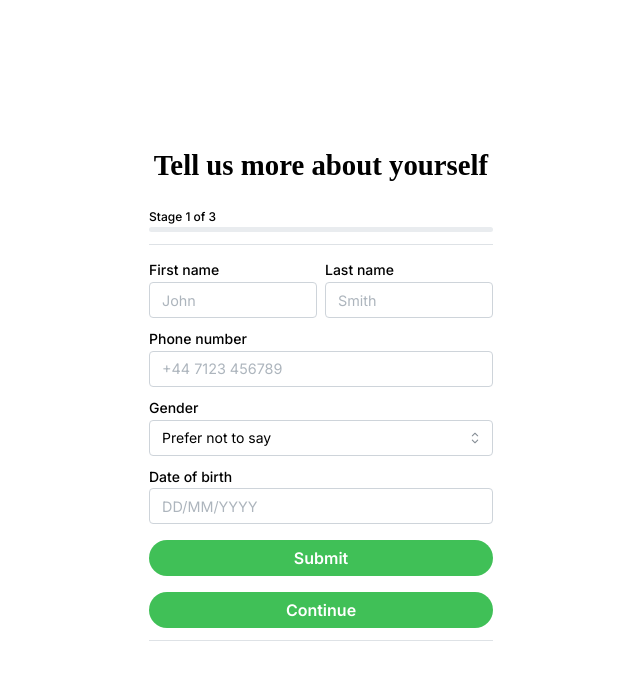
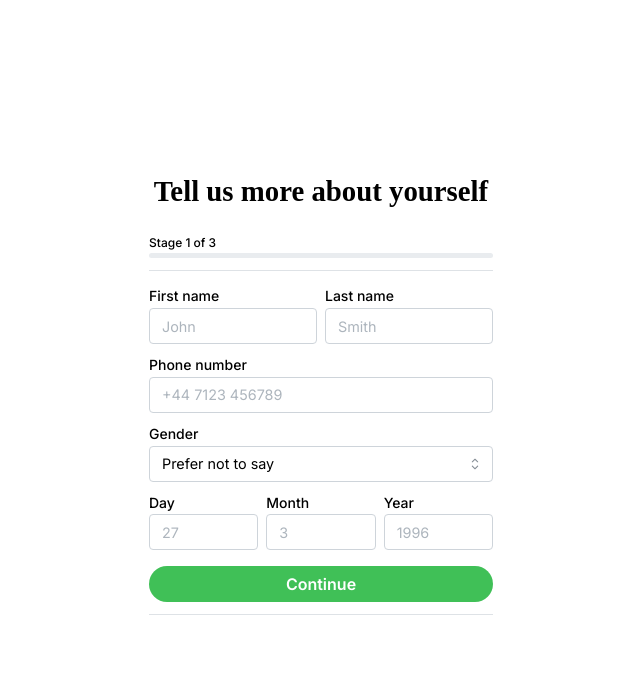
Before and after one commit to njcushing/online-shop, a React (Vite) app in the folder packages/frontend/: page /create-account in a window 1280 px wide. Shown: the top 680 px of the page, without its empty margins (319-959 px from the left). Built offline with nearby package versions, Linux system fonts and the light colour scheme; a web font is replaced by a local one.

Commit message:
Swap DateInput for NumberInputs for date of birth fields

```diff
--- a/packages/frontend/src/features/SetPersonalInformationForm/index.module.css
+++ b/packages/frontend/src/features/SetPersonalInformationForm/index.module.css
@@ -41,7 +41,8 @@
     width: 100%;
 }
 
-.name-fields-container {
+.name-fields-container,
+.date-of-birth-fields-container {
     display: flex;
     flex-direction: row;
     gap: 8px;
--- a/packages/frontend/src/features/SetPersonalInformationForm/index.tsx
+++ b/packages/frontend/src/features/SetPersonalInformationForm/index.tsx
@@ -1,9 +1,15 @@
 import { useContext } from "react";
-import { Input, TextInput, Button, Divider, Progress, NativeSelect } from "@mantine/core";
-import { DateInput } from "@mantine/dates";
+import {
+    Input,
+    TextInput,
+    NumberInput,
+    Button,
+    Divider,
+    Progress,
+    NativeSelect,
+} from "@mantine/core";
 import { useForm, SubmitHandler, Controller } from "react-hook-form";
 import { zodResolver } from "@hookform/resolvers/zod";
-import dayjs from "dayjs";
 import { CreateAccountContext } from "@/pages/CreateAccount";
 import { PersonalInformationFormData, personalInformationFormDataSchema } from "./utils/zodSchema";
 import styles from "./index.module.css";
@@ -104,6 +110,7 @@ export function SetPersonalInformationForm() {
 
                         <NativeSelect
                             {...register("gender")}
+                            {...inputProps}
                             label="Gender"
                             data={[
                                 { label: "Male", value: "male" },
@@ -115,38 +122,64 @@ export function SetPersonalInformationForm() {
                             error={createInputError(errors.gender?.message)}
                         />
 
+                        <div className={styles["date-of-birth-fields-container"]}>
                             <Controller
                                 control={control}
-                            name="dob"
-                            render={({ field: { onChange, onBlur } }) => (
-                                <DateInput
-                                    {...register("dob", { setValueAs: (v) => v || undefined })}
+                                name="dob.day"
+                                render={({ field }) => (
+                                    <NumberInput
+                                        {...field}
                                         {...inputProps}
-                                    label="Date of birth"
-                                    placeholder="DD/MM/YYYY"
-                                    valueFormat="DD/MM/YYYY"
-                                    dateParser={(date) => dayjs(date, "D/M/YYYY").toDate()}
-                                    minDate={new Date("1875")}
-                                    onChange={onChange}
-                                    onBlur={onBlur}
-                                    onKeyDown={(e) => {
-                                        if (e.key === "Enter") e.currentTarget.blur();
-                                    }}
-                                    error={createInputError(errors.dob?.message)}
+                                        label="Day"
+                                        placeholder="27"
+                                        min={1}
+                                        max={31}
+                                        hideControls
+                                        error={createInputError(errors.dob?.day?.message)}
+                                        onChange={(v) => field.onChange(v || undefined)}
+                                    />
+                                )}
+                            />
+
+                            <Controller
+                                control={control}
+                                name="dob.month"
+                                render={({ field }) => (
+                                    <NumberInput
+                                        {...field}
+                                        {...inputProps}
+                                        label="Month"
+                                        placeholder="3"
+                                        min={1}
+                                        max={12}
+                                        hideControls
+                                        error={createInputError(errors.dob?.month?.message)}
+                                        onChange={(v) => field.onChange(v || undefined)}
+                                    />
+                                )}
+                            />
+
+                            <Controller
+                                control={control}
+                                name="dob.year"
+                                render={({ field }) => (
+                                    <NumberInput
+                                        {...field}
+                                        {...inputProps}
+                                        label="Year"
+                                        placeholder="1996"
+                                        min={1875}
+                                        max={new Date().getFullYear()}
+                                        hideControls
+                                        error={createInputError(errors.dob?.year?.message)}
+                                        onChange={(v) => field.onChange(v || undefined)}
                                     />
                                 )}
                             />
                         </div>
 
-                    <Button
-                        type="submit"
-                        variant="filled"
-                        color="green"
-                        radius={9999}
-                        className={styles["proceed-button"]}
-                    >
-                        Submit
-                    </Button>
+                        {"dob" in errors && createInputError(errors.dob!.message)}
+                    </div>
 
                     <Button
                         type="button"
```
Lines whose indentation alone changed are shown as unchanged.
